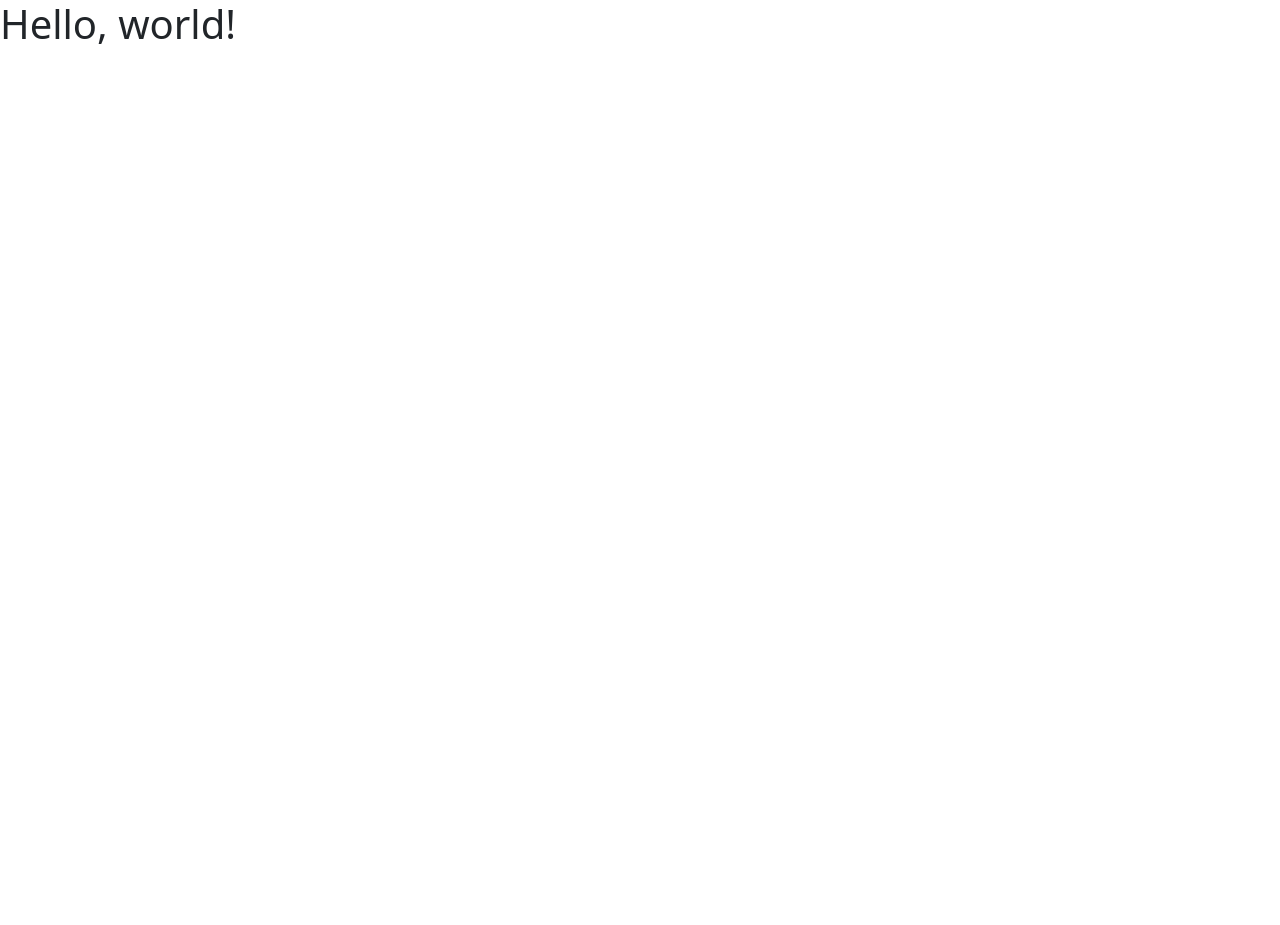
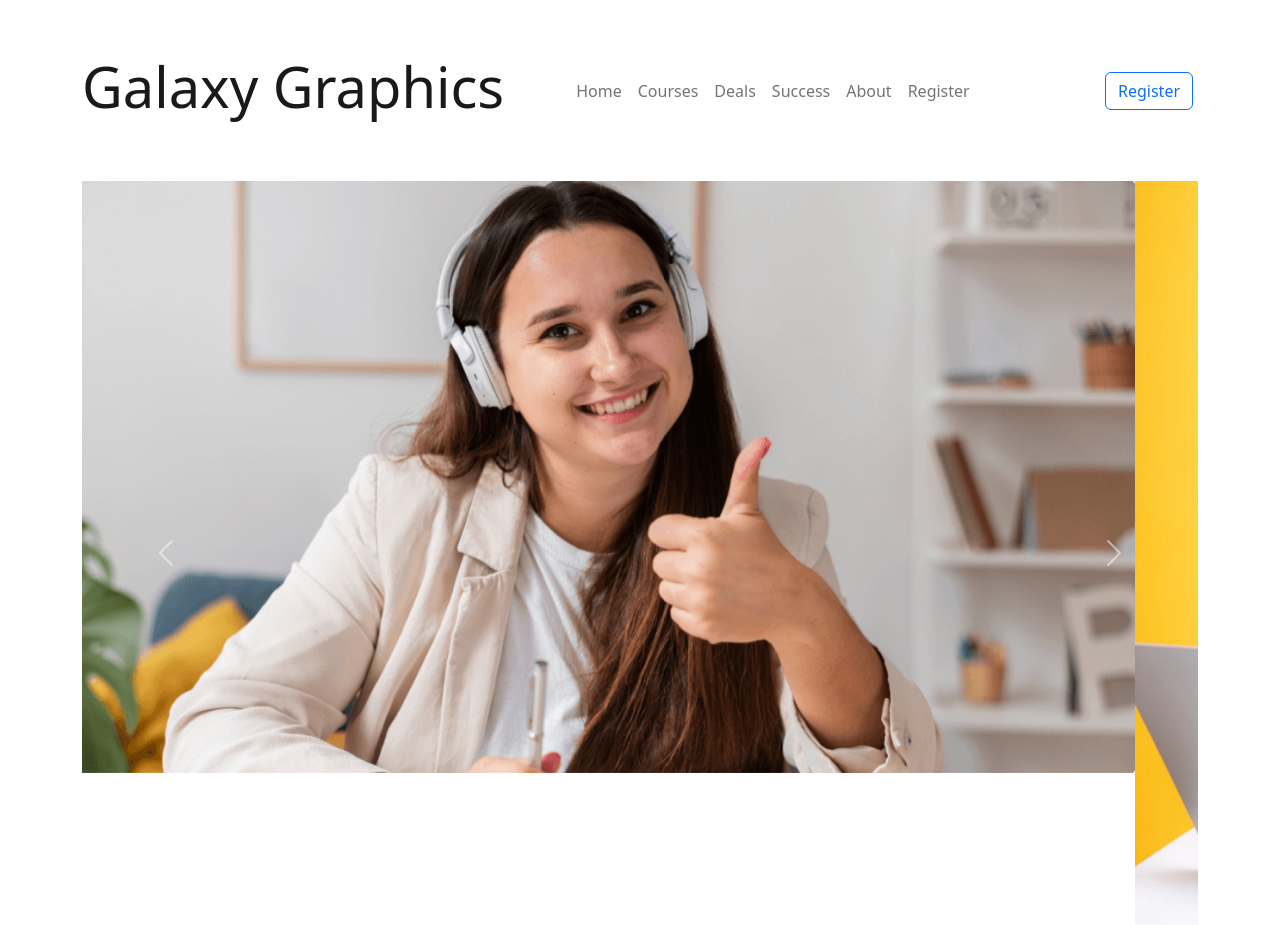
Before and after one commit to maahidhasan/assignment-3, a plain HTML site: page index.html in a window 1280 px wide. Before the commit the page ends 800 px from the top, so only its background shows below. Drawn offline with nearby package versions, Linux system fonts and the light colour scheme.

Commit message:
slider added

```diff
--- a/index.html
+++ b/index.html
@@ -4,19 +4,93 @@
 <head>
     <meta charset="utf-8">
     <meta name="viewport" content="width=device-width, initial-scale=1">
-    <title>Bootstrap demo</title>
+    <title>Galaxy Graphics Courses</title>
     <!-- Bootstrap Link -->
     <link href="https://cdn.jsdelivr.net/npm/bootstrap@5.2.0/dist/css/bootstrap.min.css" rel="stylesheet"
         integrity="sha384-gH2yIJqKdNHPEq0n4Mqa/HGKIhSkIHeL5AyhkYV8i59U5AR6csBvApHHNl/vI1Bx" crossorigin="anonymous">
 </head>
 
 <body>
-    <h1>Hello, world!</h1>
+    <!-- nav -->
+    <div class="header">
+
+        <div class="container">
+            <nav class="navbar navbar-expand-lg navbar-light py-5">
+                <a class="navbar-brand" href="#">
+                    <h1 class="display-4">Galaxy Graphics</h1>
+                </a>
+                <button class="navbar-toggler" type="button" data-toggle="collapse" data-target="#navbarNav"
+                    aria-controls="navbarNav" aria-expanded="false" aria-label="Toggle navigation">
+                    <span class="navbar-toggler-icon"></span>
+                </button>
+                <div class="collapse navbar-collapse" id="navbarNav">
+                    <div class="col-12  ms-5 ">
+                        <ul class="navbar-nav  ">
+                            <li class="nav-item active">
+                                <a class="nav-link Text-muted " href="#">Home </a>
+                            </li>
+                            <li class="nav-item">
+                                <a class="nav-link Text-muted" href="#">Courses</a>
+                            </li>
+                            <li class="nav-item Text-muted">
+                                <a class="nav-link" href="#">Deals</a>
+                            </li>
+                            <li class="nav-item Text-muted">
+                                <a class="nav-link" href="#">Success</a>
+                            </li>
+                            <li class="nav-item Text-muted">
+                                <a class="nav-link" href="#">About</a>
+                            </li>
+                            <li class="nav-item Text-muted">
+                                <a class="nav-link" href="#">Register</a>
+                            </li>
+                        </ul>
+                    </div>
+
+
+                </div>
+                <div class="col-md-1 text-end">
+                    <button type="button" class="btn btn-outline-primary me-2">Register</button>
+
+                </div>
+            </nav>
+        </div>
+
+    </div>
 
 
 
+    <!-- Slider section  -->
 
+    <div class="section">
+        <div class="container">
+            <div id="carouselExampleControls" class="carousel slide" data-bs-ride="carousel">
+                <div class="carousel-inner">
+                    <div class="carousel-item active">
+                        <img src="images/cover/cover-1.png" class="d-block w-100" alt="...">
+                    </div>
+                    <div class="carousel-item">
+                        <img src="images/cover/cover-2.jpg" class="d-block w-100" alt="...">
+                    </div>
+                    <div class="carousel-item">
+                        <img src="images/cover/cover-3.jpg" class="d-block w-100" alt="...">
+                    </div>
+                </div>
+                <button class="carousel-control-prev" type="button" data-bs-target="#carouselExampleControls"
+                    data-bs-slide="prev">
+                    <span class="carousel-control-prev-icon" aria-hidden="true"></span>
+                    <span class="visually-hidden">Previous</span>
+                </button>
+                <button class="carousel-control-next" type="button" data-bs-target="#carouselExampleControls"
+                    data-bs-slide="next">
+                    <span class="carousel-control-next-icon" aria-hidden="true"></span>
+                    <span class="visually-hidden">Next</span>
+                </button>
+            </div>
+        </div>
+    </div>
 
+    <!-- Slider ends  -->
 
 
 
```
